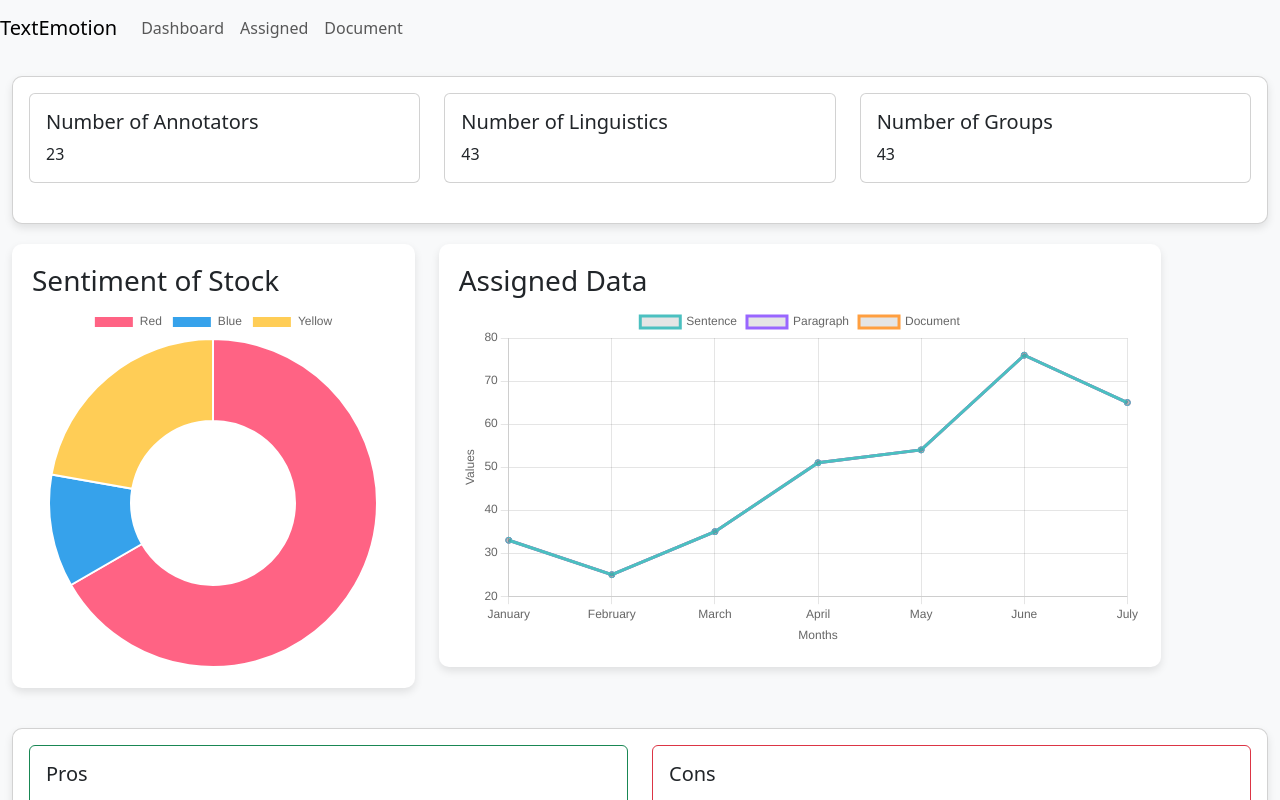
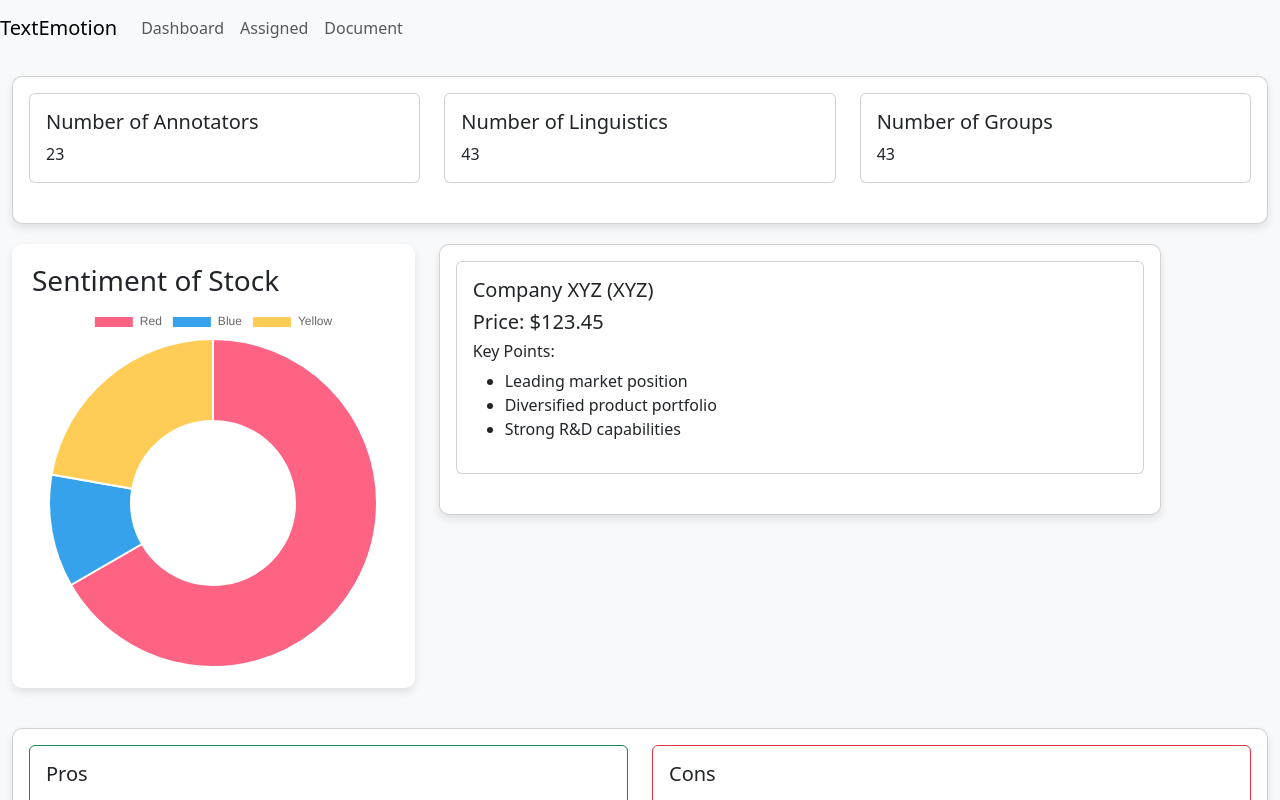
Before and after one commit to varunsingh2004/D4C, a React (Create React App) app: page / in a window 1280 px wide. Shown: the top 800 px of the page. Built offline with nearby package versions, Linux system fonts and the light colour scheme.

Commit message:
Added Description Component

```diff
--- a/src/App.js
+++ b/src/App.js
@@ -7,6 +7,8 @@ import AssignedDataChart from './Components/AssignedDataChart';
 import DataCard from './Components/DataCard';
 import Pros from './Components/Pros';
 import Cons from './Components/Cons';
+import StockData from './Components/StockData';
+
 import './styles.css';
 
 function App() {
@@ -21,6 +23,17 @@ function App() {
     "Market volatility",
     "Regulatory risks"
   ];
+
+  const stockData = {
+    name: "Company XYZ",
+    symbol: "XYZ",
+    price: 123.45,
+    keyPoints: [
+      "Leading market position",
+      "Diversified product portfolio",
+      "Strong R&D capabilities"
+    ]
+  };
 
   return (
     <div className="App">
@@ -44,7 +57,17 @@ function App() {
         <section className="section data-charts-section">
           <Row>
             <Col md={4}><DonutChart /></Col>
-            <Col md={7}><AssignedDataChart /></Col>
+            <Col md={7}>
+            <Card className="shadow-box">
+                <Card.Body>
+                  <StockData
+                    name={stockData.name}
+                    symbol={stockData.symbol}
+                    price={stockData.price}
+                    keyPoints={stockData.keyPoints}
+                  />
+                </Card.Body>
+              </Card></Col>
           </Row>
         </section>
 
--- /dev/null
+++ b/src/Components/StockData.js
@@ -0,0 +1,21 @@
+import React from 'react';
+import { Card } from 'react-bootstrap';
+
+function StockData({ name, symbol, price, keyPoints }) {
+  return (
+    <Card className="mb-4">
+      <Card.Body>
+        <Card.Title>{name} ({symbol})</Card.Title>
+        <h5>Price: ${price}</h5>
+        <h6>Key Points:</h6>
+        <ul>
+          {keyPoints.map((point, index) => (
+            <li key={index}>{point}</li>
+          ))}
+        </ul>
+      </Card.Body>
+    </Card>
+  );
+}
+
+export default StockData;
```
Also changed, not shown: src/styles.css (indentation only).
